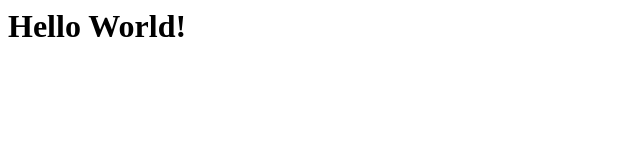
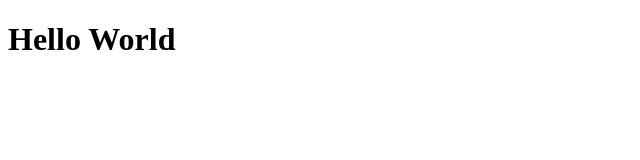
Before and after one commit to timmsale/codespaces-demo, a plain HTML site: page index.html in a window 1280 px wide. Shown: the whole page, without its empty margins (0-640 px from the left). Drawn offline with Linux system fonts and the light colour scheme.

Commit message:
created first webpage

```diff
--- a/index.html
+++ b/index.html
@@ -1 +1,11 @@
-<h1>Hello World!</h1>
+<!DOCTYPE html>
+<html lang="en">
+<head>
+    <meta charset="UTF-8">
+    <meta name="viewport" content="width=device-width, initial-scale=1.0">
+    <title>Hello World</title> <!--This is visible in tabs and bookmark bar of website-->
+</head>
+<body> <!-- Everything that we want visible on the website goes in the Body. If it's not in the Body, it's not visible-->
+    <h1>Hello World</h1>
+</body>
+</html>
```
